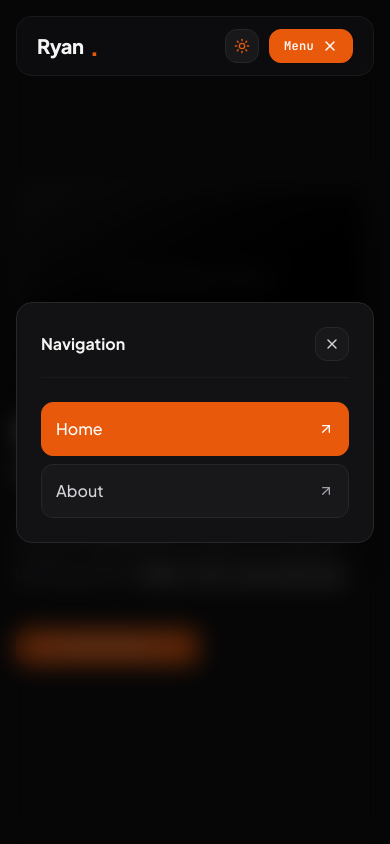
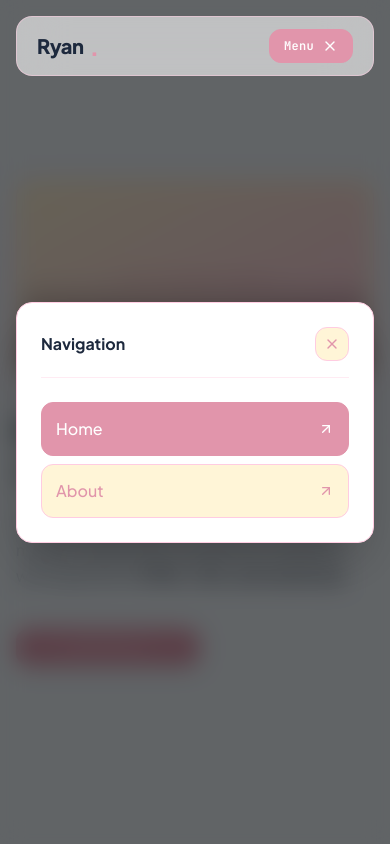
Before and after one commit to rynnaqq/encore, a React (Vite) app: page / in a window 390 px wide. Both pictures are taken after a click on the button "Menu". Shown: the top 844 px of the page. Built offline with nearby package versions, Linux system fonts and the light colour scheme.

Commit message:
beta 0.5

```diff
--- a/src/App.tsx
+++ b/src/App.tsx
@@ -8,33 +8,16 @@ import { Footer } from './components/Footer';
 export default function App() {
   const [isLoading, setIsLoading] = useState<boolean>(true);
   const [activeSection, setActiveSection] = useState<string>('home');
-  const [isDarkMode, setIsDarkMode] = useState<boolean>(true);
 
   const handleFinishLoading = useCallback(() => {
     setIsLoading(false);
   }, []);
-
-  const toggleDarkMode = () => {
-    setIsDarkMode((prev) => !prev);
-  };
-
-  // Sync dark mode class with root html element
-  useEffect(() => {
-    if (isDarkMode) {
-      document.documentElement.classList.add('dark');
-      document.documentElement.classList.remove('light');
-    } else {
-      document.documentElement.classList.remove('dark');
-      document.documentElement.classList.add('light');
-    }
-  }, [isDarkMode]);
 
   // Active section scroll observer
   useEffect(() => {
     const handleScroll = () => {
       const sections = ['home', 'about'];
       const scrollPosition = window.scrollY + 200;
-
       for (const sectionId of sections) {
         const element = document.getElementById(sectionId);
         if (element) {
@@ -47,42 +30,34 @@ export default function App() {
         }
       }
     };
-
     window.addEventListener('scroll', handleScroll);
     return () => window.removeEventListener('scroll', handleScroll);
   }, []);
 
   return (
-    <div className={`min-h-screen relative font-sans transition-colors duration-300 selection:bg-[#e8590c] selection:text-white ${
-      isDarkMode
-        ? 'bg-[#0f0f11] text-zinc-100'
-        : 'bg-[#fafafa] text-zinc-900'
-    }`}>
+    <div className={`min-h-screen relative font-sans transition-colors duration-300 selection:bg-[#FFCCE1] selection:text-zinc-800 bg-[#F2F9FF] text-zinc-800`}>
 
       {/* Fullscreen Cybernetic Loading Screen */}
       {isLoading && (
-        <LoadingScreen onFinishLoading={handleFinishLoading} isDarkMode={isDarkMode} />
+        <LoadingScreen onFinishLoading={handleFinishLoading} isDarkMode={false} />
       )}
 
-      {/* Navigation (Hamburger menu only + Dark/Light toggle) */}
+      {/* Navigation (Hamburger menu only) */}
       <Navbar
         activeSection={activeSection}
         setActiveSection={setActiveSection}
-        isDarkMode={isDarkMode}
-        onToggleDarkMode={toggleDarkMode}
       />
 
       {/* Main Content */}
       <main>
         <HeroSection
-          isDarkMode={isDarkMode}
+          isDarkMode={false}
         />
-        <AboutSection isDarkMode={isDarkMode} />
+        <AboutSection isDarkMode={false} />
       </main>
 
       {/* Footer */}
-      <Footer isDarkMode={isDarkMode} />
-
+      <Footer isDarkMode={false} />
     </div>
   );
 }
--- a/src/components/CyberDecoderText.tsx
+++ b/src/components/CyberDecoderText.tsx
@@ -110,7 +110,7 @@ export const CyberDecoderText: React.FC<CyberDecoderTextProps> = ({
     return (
       <>
         <span>{before}</span>
-        <span className="text-[#e8590c] inline-block transition-all">
+        <span className="text-[#E195AB] inline-block transition-all">
           {highlightedPart}
         </span>
         <span>{after}</span>
@@ -122,13 +122,13 @@ export const CyberDecoderText: React.FC<CyberDecoderTextProps> = ({
     <span
       onMouseEnter={handleMouseEnter}
       className={`inline-block cursor-pointer select-none font-mono ${
-        isDecoding ? (isDarkMode ? 'text-zinc-100' : 'text-zinc-900') : ''
+        isDecoding ? (isDarkMode ? 'text-slate-800' : 'text-slate-800') : ''
       } ${className}`}
       title="Hover or wait 10s to re-trigger cyber decode"
     >
       {renderFormatted(displayText || text)}
       {showCursor && isDecoding && (
-        <span className="inline-block w-2 h-[0.9em] ml-1 bg-[#e8590c] animate-pulse align-baseline rounded-sm" />
+        <span className="inline-block w-2 h-[0.9em] ml-1 bg-[#E195AB] animate-pulse align-baseline rounded-sm" />
       )}
     </span>
   );
--- a/src/components/HeroSection.tsx
+++ b/src/components/HeroSection.tsx
@@ -83,7 +83,7 @@ const PhoneVideoPlayer: React.FC = () => {
   };
 
   return (
-    <div className="relative w-full h-full bg-[#0d0d0e] overflow-hidden flex items-center justify-center">
+    <div className="relative w-full h-full bg-[#FFF5D7] overflow-hidden flex items-center justify-center">
       {!hasError ? (
         <video
           ref={videoRef}
@@ -101,12 +101,12 @@ const PhoneVideoPlayer: React.FC = () => {
           className="w-full h-full object-cover object-center scale-105 pointer-events-none"
         >
           <source
-            src="assets/videos/encore-preview.mp4"
+            src="/assets/videos/encore-preview.mp4"
             type="video/mp4"
           />
         </video>
       ) : (
-        <div className="w-full h-full bg-gradient-to-br from-zinc-900 to-black flex items-center justify-center text-zinc-500 font-mono text-xs">
+        <div className="w-full h-full bg-gradient-to-br from-[#FFF5D7] to-[#FFCCE1] flex items-center justify-center text-[#E195AB] font-mono text-xs">
           [ Live Preview Stream ]
         </div>
       )}
@@ -147,14 +147,10 @@ export const HeroSection: React.FC<HeroSectionProps> = ({
           <div className="relative w-full max-w-[560px] sm:max-w-[620px] aspect-[16/9]">
 
             {/* Minimal Smartphone Frame */}
-            <div className={`relative w-full h-full rounded-2xl border p-1.5 shadow-2xl overflow-hidden flex items-center justify-center transition-colors ${
-              isDarkMode
-                ? 'bg-[#18181b] border-[#27272a] shadow-black/60'
-                : 'bg-white border-[#e4e4e7] shadow-zinc-200'
-            }`}>
+            <div className={`relative w-full h-full rounded-2xl border p-1.5 shadow-2xl overflow-hidden flex items-center justify-center transition-colors bg-[#FFF5D7] border-[#FFCCE1] shadow-pink-200/50`}>
 
               {/* Speaker / Notch Accent */}
-              <div className="absolute left-3 top-1/2 -translate-y-1/2 w-1 h-6 bg-zinc-800 rounded-full z-30 hidden sm:block" />
+              <div className="absolute left-3 top-1/2 -translate-y-1/2 w-1 h-6 bg-[#FFCCE1] rounded-full z-30 hidden sm:block" />
 
               {/* Inner Screen Display */}
               <div className="relative w-full h-full rounded-xl overflow-hidden group">
@@ -166,7 +162,7 @@ export const HeroSection: React.FC<HeroSectionProps> = ({
             {/* Minimal Badge */}
             <motion.div
               whileHover={{ scale: 1.05 }}
-              className="absolute -bottom-2.5 right-4 bg-[#e8590c] text-white px-3 py-1 rounded-full font-mono font-medium text-[10px] uppercase tracking-wider shadow-md flex items-center gap-1.5 z-20 cursor-default"
+              className="absolute -bottom-2.5 right-4 bg-[#E195AB] text-white px-3 py-1 rounded-full font-mono font-medium text-[10px] uppercase tracking-wider shadow-md flex items-center gap-1.5 z-20 cursor-default"
             >
               <span className="w-1.5 h-1.5 rounded-full bg-white animate-pulse" />
               <span>LIVE PREVIEW</span>
@@ -187,7 +183,7 @@ export const HeroSection: React.FC<HeroSectionProps> = ({
           {/* Main Heading */}
           <div className="space-y-2">
             <h1 className="font-sans text-3xl sm:text-4xl lg:text-5xl font-extrabold tracking-tight leading-tight flex flex-col items-start gap-1">
-              <span className={isDarkMode ? 'text-zinc-100' : 'text-zinc-900'}>
+              <span className={'text-slate-800'}>
                 Hello Everyone
               </span>
               <CyberDecoderText
@@ -195,7 +191,7 @@ export const HeroSection: React.FC<HeroSectionProps> = ({
                 highlightText="Ryan"
                 speed={35}
                 repeatInterval={10000}
-                className={isDarkMode ? 'text-zinc-100' : 'text-zinc-900'}
+                className={'text-slate-800'}
                 isDarkMode={isDarkMode}
               />
             </h1>
@@ -207,9 +203,7 @@ export const HeroSection: React.FC<HeroSectionProps> = ({
             speed={35}
             pauseDuration={4500}
             isDarkMode={isDarkMode}
-            className={`font-sans text-base sm:text-lg max-w-xl text-left leading-relaxed ${
-              isDarkMode ? 'text-zinc-400' : 'text-zinc-600'
-            }`}
+            className={`font-sans text-base sm:text-lg max-w-xl text-left leading-relaxed text-slate-600`}
           />
 
           {/* View Profile Action Button */}
@@ -226,7 +220,7 @@ export const HeroSection: React.FC<HeroSectionProps> = ({
                 document.getElementById('about')?.scrollIntoView({ behavior: 'smooth' });
               }}
               id="hero-view-profile-btn"
-              className="py-2.5 px-6 rounded-xl bg-[#e8590c] text-white font-sans font-semibold text-xs sm:text-sm tracking-wide uppercase flex items-center justify-center gap-2 hover:bg-[#d94e02] transition-all cursor-pointer shadow-md group/btn"
+              className="py-2.5 px-6 rounded-xl bg-[#E195AB] text-white font-sans font-semibold text-xs sm:text-sm tracking-wide uppercase flex items-center justify-center gap-2 hover:bg-[#FFCCE1] hover:text-[#E195AB] transition-all cursor-pointer shadow-md group/btn"
             >
               <User className="w-4 h-4 text-white" />
               <span>View Profile</span>
--- a/src/components/InteractiveBackground.tsx
+++ b/src/components/InteractiveBackground.tsx
@@ -30,7 +30,7 @@ export const InteractiveBackground: React.FC<InteractiveBackgroundProps> = ({ is
       {/* Interactive Cursor Follower */}
       <motion.div
         className={`absolute w-[300px] h-[300px] rounded-full blur-[100px] opacity-40 mix-blend-screen transition-colors duration-1000 ${
-          isDarkMode ? 'bg-[#e8590c]' : 'bg-[#ff8a4c]'
+          isDarkMode ? 'bg-[#E195AB]' : 'bg-[#ff8a4c]'
         }`}
         style={{
           x: cursorXSpring,
--- a/src/components/Navbar.tsx
+++ b/src/components/Navbar.tsx
@@ -1,19 +1,15 @@
 import React, { useState, useEffect } from 'react';
 import { motion, AnimatePresence } from 'motion/react';
-import { Menu, X, Sun, Moon, ArrowUpRight } from 'lucide-react';
+import { Menu, X, ArrowUpRight } from 'lucide-react';
 
 interface NavbarProps {
   activeSection: string;
   setActiveSection: (section: string) => void;
-  isDarkMode: boolean;
-  onToggleDarkMode: () => void;
 }
 
 export const Navbar: React.FC<NavbarProps> = ({
   activeSection,
   setActiveSection,
-  isDarkMode,
-  onToggleDarkMode,
 }) => {
   const [isScrolled, setIsScrolled] = useState(false);
   const [hamburgerOpen, setHamburgerOpen] = useState(false);
@@ -46,13 +42,9 @@ export const Navbar: React.FC<NavbarProps> = ({
         <div className="max-w-4xl mx-auto">
           <nav
             className={`flex items-center justify-between px-5 py-3 sm:px-6 sm:py-3.5 rounded-2xl border transition-all duration-300 backdrop-blur-xl ${
-              isDarkMode
-                ? isScrolled
-                  ? 'bg-[#121214]/90 border-[#27272a] shadow-xl shadow-black/40'
-                  : 'bg-[#121214]/60 border-[#27272a]/50'
-                : isScrolled
-                  ? 'bg-white/90 border-[#e4e4e7] shadow-lg shadow-zinc-200/50'
-                  : 'bg-white/60 border-[#e4e4e7]/60'
+              isScrolled
+                ? 'bg-white/90 border-[#FFCCE1] shadow-xl shadow-pink-200/40'
+                : 'bg-white/60 border-[#FFCCE1]/50'
             }`}
           >
             {/* Brand Logo (Left) */}
@@ -61,37 +53,20 @@ export const Navbar: React.FC<NavbarProps> = ({
               className="flex items-center gap-1.5 cursor-pointer group focus:outline-none"
               id="nav-logo-btn"
             >
-              <span className={`font-sans text-xl sm:text-2xl font-extrabold tracking-tight transition-colors ${
-                isDarkMode ? 'text-zinc-100 group-hover:text-[#e8590c]' : 'text-zinc-900 group-hover:text-[#e8590c]'
-              }`}>
+              <span className={`font-sans text-xl sm:text-2xl font-extrabold tracking-tight transition-colors text-slate-800 group-hover:text-[#E195AB]`}>
                 Ryan
               </span>
-              <span className="text-[#e8590c] font-black text-2xl leading-none">.</span>
+              <span className="text-[#E195AB] font-black text-2xl leading-none">.</span>
             </button>
 
-            {/* Right Action Cluster: Theme Toggle + Hamburger Only */}
+            {/* Right Action Cluster: Hamburger Only */}
             <div className="flex items-center gap-2.5">
-              {/* Dark / Light Mode Toggle */}
-              <button
-                onClick={onToggleDarkMode}
-                id="theme-toggle-btn"
-                aria-label="Toggle Dark / Light Mode"
-                className={`p-2 rounded-xl border transition-all cursor-pointer flex items-center justify-center ${
-                  isDarkMode
-                    ? 'bg-[#18181b] border-[#27272a] text-zinc-300 hover:text-white hover:border-[#3f3f46]'
-                    : 'bg-[#f4f4f5] border-[#e4e4e7] text-zinc-700 hover:text-zinc-900 hover:border-[#d4d4d8]'
-                }`}
-                title={isDarkMode ? 'Switch to Light Minimal Mode' : 'Switch to Dark Minimal Mode'}
-              >
-                {isDarkMode ? <Sun className="w-4 h-4 text-[#e8590c]" /> : <Moon className="w-4 h-4 text-[#e8590c]" />}
-              </button>
-
               {/* Hamburger Toggle */}
               <button
                 onClick={() => setHamburgerOpen(!hamburgerOpen)}
                 id="mobile-menu-toggle"
                 aria-label="Toggle Navigation Menu"
-                className="px-3.5 py-2 rounded-xl border font-mono text-xs font-semibold tracking-wide flex items-center gap-2 transition-all cursor-pointer bg-[#e8590c] border-[#e8590c] text-white hover:bg-[#d94e02]"
+                className="px-3.5 py-2 rounded-xl border font-mono text-xs font-semibold tracking-wide flex items-center gap-2 transition-all cursor-pointer bg-[#E195AB] border-[#E195AB] text-white hover:bg-[#FFCCE1] hover:text-[#E195AB] hover:border-[#FFCCE1]"
               >
                 <span>Menu</span>
                 {hamburgerOpen ? <X className="w-4 h-4" /> : <Menu className="w-4 h-4" />}
@@ -116,22 +91,16 @@ export const Navbar: React.FC<NavbarProps> = ({
               animate={{ opacity: 1, scale: 1, y: 0 }}
               exit={{ opacity: 0, scale: 0.95, y: -10 }}
               transition={{ duration: 0.25, ease: [0.16, 1, 0.3, 1] }}
-              className={`w-full max-w-md rounded-2xl border p-6 relative shadow-2xl space-y-6 ${
-                isDarkMode
-                  ? 'bg-[#121214] border-[#27272a] text-zinc-100'
-                  : 'bg-white border-[#e4e4e7] text-zinc-900'
-              }`}
+              className={`w-full max-w-md rounded-2xl border p-6 relative shadow-2xl space-y-6 bg-white border-[#FFCCE1] text-slate-800`}
             >
               {/* Header inside Drawer */}
-              <div className="flex items-center justify-between pb-4 border-b border-[#27272a]/40">
+              <div className="flex items-center justify-between pb-4 border-b border-[#FFCCE1]/40">
                 <div className="flex items-center gap-2">
                   <span className="font-bold text-base">Navigation</span>
                 </div>
                 <button
                   onClick={() => setHamburgerOpen(false)}
-                  className={`p-2 rounded-xl border transition-colors cursor-pointer ${
-                    isDarkMode ? 'bg-[#18181b] border-[#27272a] text-zinc-300' : 'bg-[#f4f4f5] border-[#e4e4e7] text-zinc-700'
-                  }`}
+                  className={`p-2 rounded-xl border transition-colors cursor-pointer bg-[#FFF5D7] border-[#FFCCE1] text-[#E195AB]`}
                 >
                   <X className="w-4 h-4" />
                 </button>
@@ -147,17 +116,15 @@ export const Navbar: React.FC<NavbarProps> = ({
                       onClick={() => scrollTo(item.id)}
                       className={`w-full p-3.5 rounded-xl border text-left flex items-center justify-between transition-all cursor-pointer group ${
                         isActive
-                          ? 'bg-[#e8590c] border-[#e8590c] text-white font-semibold'
-                          : isDarkMode
-                            ? 'bg-[#18181b] border-[#27272a] text-zinc-300 hover:text-white hover:border-[#3f3f46]'
-                            : 'bg-[#f4f4f5] border-[#e4e4e7] text-zinc-700 hover:text-zinc-900 hover:border-[#d4d4d8]'
+                          ? 'bg-[#E195AB] border-[#E195AB] text-white font-semibold'
+                          : 'bg-[#FFF5D7] border-[#FFCCE1] text-[#E195AB] hover:text-white hover:bg-[#E195AB] hover:border-[#E195AB]'
                       }`}
                     >
                       <span className="text-base font-medium">
                         {item.label}
                       </span>
                       <ArrowUpRight className={`w-4 h-4 transition-transform group-hover:translate-x-0.5 group-hover:-translate-y-0.5 ${
-                        isActive ? 'text-white' : 'text-zinc-400'
+                        isActive ? 'text-white' : 'text-[#E195AB]'
                       }`} />
                     </button>
                   );
--- a/src/components/TypewriterText.tsx
+++ b/src/components/TypewriterText.tsx
@@ -72,7 +72,7 @@ export const TypewriterText: React.FC<TypewriterTextProps> = ({
 
     return parts.map((part, i) =>
       part.isHighlight ? (
-        <span key={i} className={isDarkMode ? "text-zinc-100 font-semibold" : "text-zinc-900 font-semibold"}>
+        <span key={i} className={isDarkMode ? "text-slate-800 font-semibold" : "text-slate-800 font-semibold"}>
           {part.text}
         </span>
       ) : (
@@ -82,7 +82,7 @@ export const TypewriterText: React.FC<TypewriterTextProps> = ({
   };
 
   return (
-    <div className={`relative leading-relaxed text-zinc-300 ${className}`}>
+    <div className={`relative leading-relaxed text-slate-600 ${className}`}>
       {/* Invisible full text block holding static layout height */}
       <p className="invisible select-none opacity-0 pointer-events-none" aria-hidden="true">
         {text}
@@ -92,7 +92,7 @@ export const TypewriterText: React.FC<TypewriterTextProps> = ({
       {/* Visible typewriter overlay */}
       <p className="absolute inset-0 top-0 left-0">
         {renderFormattedText(displayedText)}
-        <span className="inline-block w-[2.5px] h-[1.2em] ml-1 bg-[#e8590c] align-middle animate-cursor-blink" />
+        <span className="inline-block w-[2.5px] h-[1.2em] ml-1 bg-[#E195AB] align-middle animate-cursor-blink" />
       </p>
     </div>
   );
```
Also changed, not shown: src/components/AboutSection.tsx (+19 -39 lines), src/components/Footer.tsx (+3 -7 lines), src/components/LoadingScreen.tsx (+4 -12 lines), src/components/SectionHeader.tsx (+3 -9 lines), 1 other file (tests, documents, lock files or other folders).
